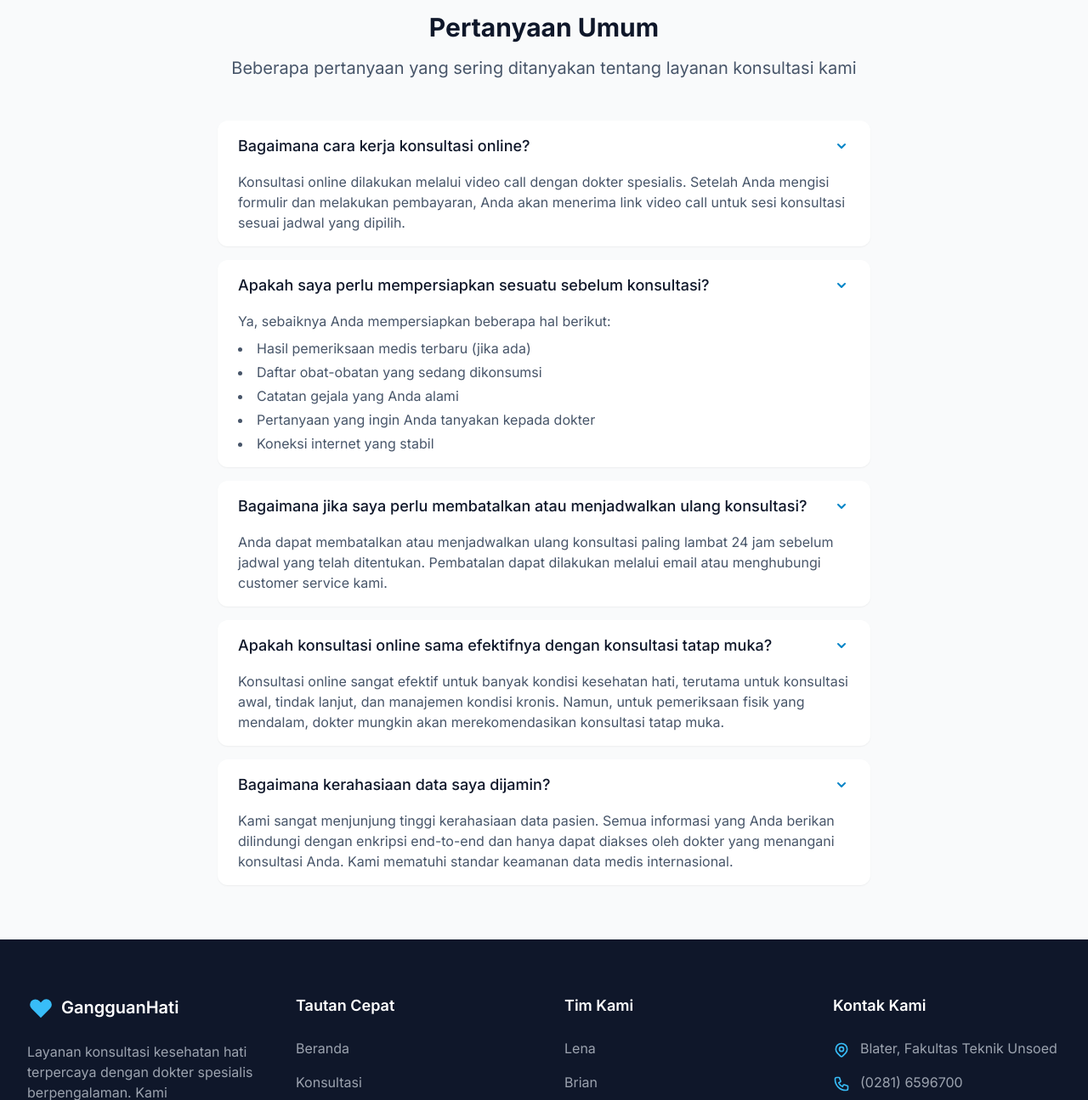
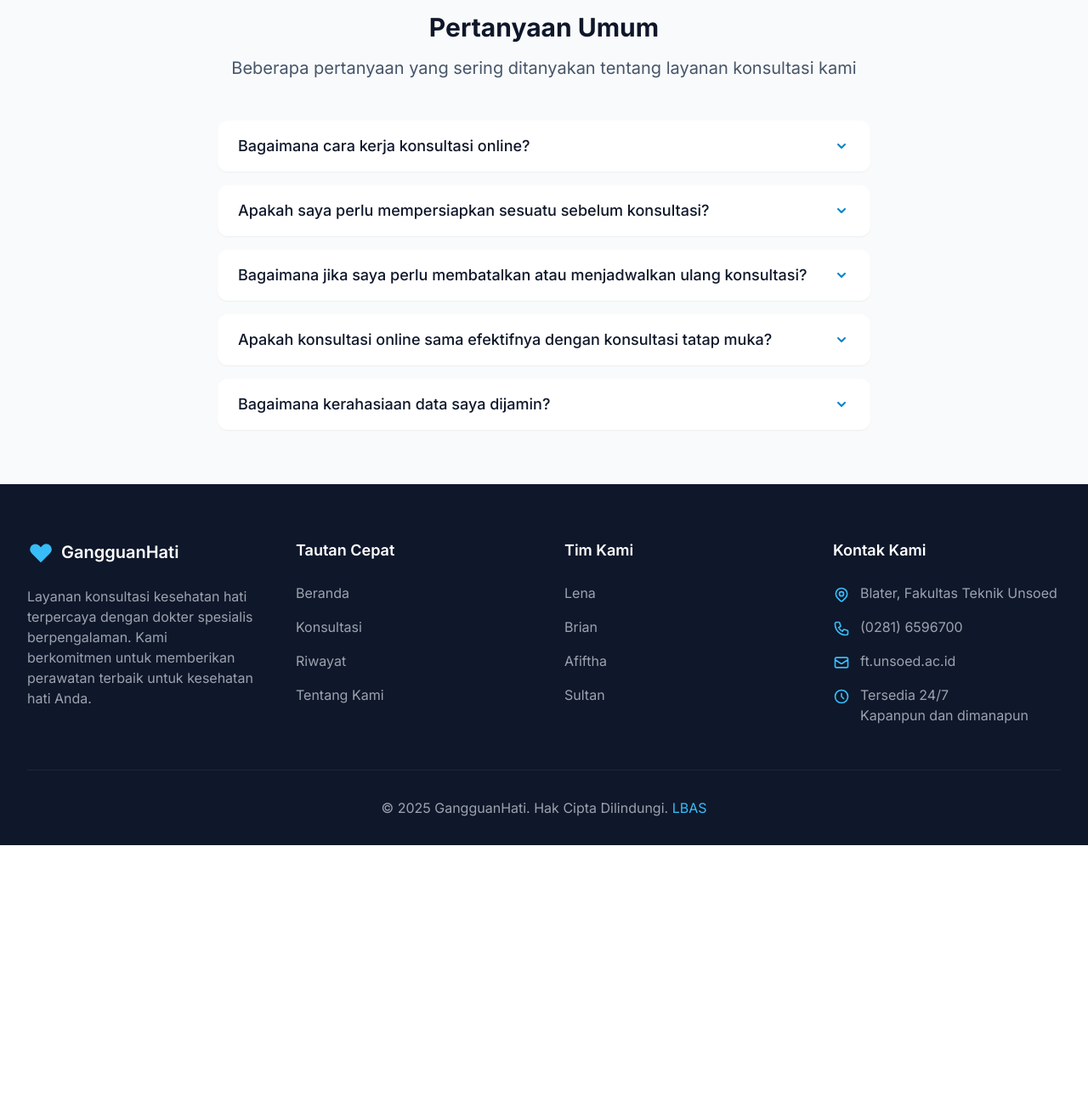
Before and after one commit to buriane/naive-bayes, a Django app: page /konsultasi/ in a window 1280 px wide. Shown: the part 859-2154 px from the top of the page at 85% size. After the commit the page ends 1854 px from the top, so only its background shows below. Run offline with Django 5.2, Linux system fonts and the light colour scheme; data that the repository does not hold is empty; some libraries are stand-ins or nearby versions.

```diff
--- a/diagnosis/templates/diagnosis/konsultasi.html
+++ b/diagnosis/templates/diagnosis/konsultasi.html
@@ -1,5 +1,6 @@
 <!DOCTYPE html>
 <html lang="id">
+
 <head>
   <meta charset="UTF-8" />
   <meta name="viewport" content="width=device-width, initial-scale=1.0" />
@@ -59,7 +60,8 @@
       },
     };
   </script>
-    <link rel="stylesheet" href="https://fonts.googleapis.com/css2?family=Inter:wght@300;400;500;600;700&family=Merriweather:wght@400;700&display=swap" />
+  <link rel="stylesheet"
+    href="https://fonts.googleapis.com/css2?family=Inter:wght@300;400;500;600;700&family=Merriweather:wght@400;700&display=swap" />
   <style>
     /* Custom animations */
     @keyframes fadeIn {
@@ -133,14 +135,18 @@
               {% csrf_token %}
               <!-- Gejala yang Dialami -->
               <div class="mb-8">
-                  <h3 class="text-lg font-semibold text-secondary-900 mb-4 border-b border-gray-200 pb-2">Gejala yang Dialami <span class="text-red-500">*</span></h3>
+                <h3 class="text-lg font-semibold text-secondary-900 mb-4 border-b border-gray-200 pb-2">Gejala yang
+                  Dialami <span class="text-red-500">*</span></h3>
                 <p class="text-sm text-secondary-600 mb-4">Pilih semua gejala yang Anda alami saat ini:</p>
 
                 <!-- Error message for no symptoms - hidden by default -->
-                  <div id="emptyGejalaError" class="hidden mb-4 p-3 bg-red-50 text-red-600 rounded-lg border border-red-200">
+                <div id="emptyGejalaError"
+                  class="hidden mb-4 p-3 bg-red-50 text-red-600 rounded-lg border border-red-200">
                   <div class="flex items-center">
-                      <svg xmlns="http://www.w3.org/2000/svg" class="h-5 w-5 mr-2" fill="none" viewBox="0 0 24 24" stroke="currentColor">
-                        <path stroke-linecap="round" stroke-linejoin="round" stroke-width="2" d="M12 8v4m0 4h.01M21 12a9 9 0 11-18 0 9 9 0 0118 0z" />
+                    <svg xmlns="http://www.w3.org/2000/svg" class="h-5 w-5 mr-2" fill="none" viewBox="0 0 24 24"
+                      stroke="currentColor">
+                      <path stroke-linecap="round" stroke-linejoin="round" stroke-width="2"
+                        d="M12 8v4m0 4h.01M21 12a9 9 0 11-18 0 9 9 0 0118 0z" />
                     </svg>
                     <span class="font-medium">Mohon pilih gejala yang Anda alami</span>
                   </div>
@@ -149,8 +155,10 @@
                 <!-- Empty state message if gejala_list is empty -->
                 {% if gejala_list|length == 0 %}
                 <div class="p-8 text-center bg-gray-50 rounded-lg border border-gray-200">
-                    <svg xmlns="http://www.w3.org/2000/svg" class="h-12 w-12 mx-auto text-gray-400 mb-4" fill="none" viewBox="0 0 24 24" stroke="currentColor">
-                      <path stroke-linecap="round" stroke-linejoin="round" stroke-width="2" d="M9 12h6m-6 4h6m2 5H7a2 2 0 01-2-2V5a2 2 0 012-2h5.586a1 1 0 01.707.293l5.414 5.414a1 1 0 01.293.707V19a2 2 0 01-2 2z" />
+                  <svg xmlns="http://www.w3.org/2000/svg" class="h-12 w-12 mx-auto text-gray-400 mb-4" fill="none"
+                    viewBox="0 0 24 24" stroke="currentColor">
+                    <path stroke-linecap="round" stroke-linejoin="round" stroke-width="2"
+                      d="M9 12h6m-6 4h6m2 5H7a2 2 0 01-2-2V5a2 2 0 012-2h5.586a1 1 0 01.707.293l5.414 5.414a1 1 0 01.293.707V19a2 2 0 01-2 2z" />
                   </svg>
                   <h4 class="text-lg font-medium text-secondary-800 mb-2">Tidak ada gejala tersedia</h4>
                   <p class="text-secondary-600">Mohon maaf, daftar gejala sedang tidak tersedia saat ini.</p>
@@ -161,7 +169,8 @@
                   <div class="space-y-3">
                     {% for g in gejala_list %} {% if forloop.counter0|divisibleby:2 %}
                     <label class="checkbox-card flex items-start p-3 border border-gray-200 rounded-lg">
-                        <input type="checkbox" name="gejala" value="{{ g.id_gejala }}" class="gejala-checkbox mt-1 h-4 w-4 text-primary-600 focus:ring-primary-500 border-gray-300 rounded" />
+                      <input type="checkbox" name="gejala" value="{{ g.id_gejala }}"
+                        class="gejala-checkbox mt-1 h-4 w-4 text-primary-600 focus:ring-primary-500 border-gray-300 rounded" />
                       <div class="ml-3">
                         <span class="text-secondary-900 font-medium">{{ g.nama_gejala }}</span>
                         <p class="text-xs text-secondary-600">{{ g.pertanyaan_gejala }}</p>
@@ -173,7 +182,8 @@
                   <div class="space-y-3">
                     {% for g in gejala_list %} {% if not forloop.counter0|divisibleby:2 %}
                     <label class="checkbox-card flex items-start p-3 border border-gray-200 rounded-lg">
-                        <input type="checkbox" name="gejala" value="{{ g.id_gejala }}" class="gejala-checkbox mt-1 h-4 w-4 text-primary-600 focus:ring-primary-500 border-gray-300 rounded" />
+                      <input type="checkbox" name="gejala" value="{{ g.id_gejala }}"
+                        class="gejala-checkbox mt-1 h-4 w-4 text-primary-600 focus:ring-primary-500 border-gray-300 rounded" />
                       <div class="ml-3">
                         <span class="text-secondary-900 font-medium">{{ g.nama_gejala }}</span>
                         <p class="text-xs text-secondary-600">{{ g.pertanyaan_gejala }}</p>
@@ -184,7 +194,9 @@
                 </div>
                 {% endif %}
               </div>
-                <button type="submit" class="w-full bg-primary-600 mt-3 text-white py-3 rounded-lg font-medium hover:bg-primary-700 transition-colors shadow-sm hover:shadow">Cek Diagnosis</button>
+              <button type="submit"
+                class="w-full bg-primary-600 mt-3 text-white py-3 rounded-lg font-medium hover:bg-primary-700 transition-colors shadow-sm hover:shadow">Cek
+                Diagnosis</button>
             </form>
           </div>
         </div>
@@ -196,8 +208,10 @@
             <ul class="space-y-5">
               <li class="flex">
                 <div class="flex-shrink-0 h-8 w-8 bg-primary-100 rounded-full flex items-center justify-center">
-                    <svg xmlns="http://www.w3.org/2000/svg" class="h-5 w-5 text-primary-600" fill="none" viewBox="0 0 24 24" stroke="currentColor">
-                      <path stroke-linecap="round" stroke-linejoin="round" stroke-width="2" d="M9 12l2 2 4-4m6 2a9 9 0 11-18 0 9 9 0 0118 0z" />
+                  <svg xmlns="http://www.w3.org/2000/svg" class="h-5 w-5 text-primary-600" fill="none"
+                    viewBox="0 0 24 24" stroke="currentColor">
+                    <path stroke-linecap="round" stroke-linejoin="round" stroke-width="2"
+                      d="M9 12l2 2 4-4m6 2a9 9 0 11-18 0 9 9 0 0118 0z" />
                   </svg>
                 </div>
                 <div class="ml-4">
@@ -207,8 +221,10 @@
               </li>
               <li class="flex">
                 <div class="flex-shrink-0 h-8 w-8 bg-primary-100 rounded-full flex items-center justify-center">
-                    <svg xmlns="http://www.w3.org/2000/svg" class="h-5 w-5 text-primary-600" fill="none" viewBox="0 0 24 24" stroke="currentColor">
-                      <path stroke-linecap="round" stroke-linejoin="round" stroke-width="2" d="M12 8v4l3 3m6-3a9 9 0 11-18 0 9 9 0 0118 0z" />
+                  <svg xmlns="http://www.w3.org/2000/svg" class="h-5 w-5 text-primary-600" fill="none"
+                    viewBox="0 0 24 24" stroke="currentColor">
+                    <path stroke-linecap="round" stroke-linejoin="round" stroke-width="2"
+                      d="M12 8v4l3 3m6-3a9 9 0 11-18 0 9 9 0 0118 0z" />
                   </svg>
                 </div>
                 <div class="ml-4">
@@ -218,8 +234,10 @@
               </li>
               <li class="flex">
                 <div class="flex-shrink-0 h-8 w-8 bg-primary-100 rounded-full flex items-center justify-center">
-                    <svg xmlns="http://www.w3.org/2000/svg" class="h-5 w-5 text-primary-600" fill="none" viewBox="0 0 24 24" stroke="currentColor">
-                      <path stroke-linecap="round" stroke-linejoin="round" stroke-width="2" d="M12 8c-1.657 0-3 .895-3 2s1.343 2 3 2 3 .895 3 2-1.343 2-3 2m0-8c1.11 0 2.08.402 2.599 1M12 16v2m0-6V8m0 8h0m0-8h0" />
+                  <svg xmlns="http://www.w3.org/2000/svg" class="h-5 w-5 text-primary-600" fill="none"
+                    viewBox="0 0 24 24" stroke="currentColor">
+                    <path stroke-linecap="round" stroke-linejoin="round" stroke-width="2"
+                      d="M12 8c-1.657 0-3 .895-3 2s1.343 2 3 2 3 .895 3 2-1.343 2-3 2m0-8c1.11 0 2.08.402 2.599 1M12 16v2m0-6V8m0 8h0m0-8h0" />
                   </svg>
                 </div>
                 <div class="ml-4">
@@ -231,25 +249,25 @@
 
             <div class="mt-8 pt-8 border-t border-gray-200">
               <h3 class="text-xl font-bold text-secondary-900 mb-4">Butuh Bantuan?</h3>
-                <p class="text-secondary-600 mb-4">Jika Anda memiliki pertanyaan atau kesulitan dalam mengisi formulir konsultasi, silakan hubungi kami.</p>
+              <p class="text-secondary-600 mb-4">Jika Anda memiliki pertanyaan atau kesulitan dalam mengisi formulir
+                konsultasi, silakan hubungi kami.</p>
               <ul class="space-y-3">
                 <li class="flex items-center">
                   <div class="flex-shrink-0 h-8 w-8 bg-primary-100 rounded-full flex items-center justify-center">
-                      <svg xmlns="http://www.w3.org/2000/svg" class="h-4 w-4 text-primary-600" fill="none" viewBox="0 0 24 24" stroke="currentColor">
-                        <path
-                          stroke-linecap="round"
-                          stroke-linejoin="round"
-                          stroke-width="2"
-                          d="M3 5a2 2 0 012-2h3.28a1 1 0 01.948.684l1.498 4.493a1 1 0 01-.502 1.21l-2.257 1.13a11.042 11.042 0 000 4.438l2.257 1.13a1 1 0 01.502 1.21l-1.498 4.493a1 1 0 01-.948.684H5a2 2 0 01-2-2v-3.28a1 1 0 01.684-.948l4.493-1.498a1 1 0 011.21.502l1.13 2.257a11.042 11.042 0 004.438 0l1.13-2.257a1 1 0 011.21-.502l4.493 1.498a1 1 0 01.684.948V19a2 2 0 01-2 2h-3.28a1 1 0 01-.948-.684l-1.498-4.493a1 1 0 01.502-1.21l2.257-1.13a11.042 11.042 0 000-4.438l-2.257-1.13a1 1 0 01-.502-1.21l1.498-4.493A1 1 0 0116.72 3H20a2 2 0 012 2v3.28a1 1 0 01-.684.948l-4.493 1.498a1 1 0 01-1.21-.502L14.5 8.969a11.042 11.042 0 00-4.438 0L8.93 11.226a1 1 0 01-1.21.502L3.227 10.23A1 1 0 013 9.282V6a2 2 0 012-2h3.28z"
-                        />
+                    <svg xmlns="http://www.w3.org/2000/svg" class="h-4 w-4 text-primary-600" fill="none"
+                      viewBox="0 0 24 24" stroke="currentColor">
+                      <path stroke-linecap="round" stroke-linejoin="round" stroke-width="2"
+                        d="M3 5a2 2 0 012-2h3.28a1 1 0 01.948.684l1.498 4.493a1 1 0 01-.502 1.21l-2.257 1.13a11.042 11.042 0 000 4.438l2.257 1.13a1 1 0 01.502 1.21l-1.498 4.493a1 1 0 01-.948.684H5a2 2 0 01-2-2v-3.28a1 1 0 01.684-.948l4.493-1.498a1 1 0 011.21.502l1.13 2.257a11.042 11.042 0 004.438 0l1.13-2.257a1 1 0 011.21-.502l4.493 1.498a1 1 0 01.684.948V19a2 2 0 01-2 2h-3.28a1 1 0 01-.948-.684l-1.498-4.493a1 1 0 01.502-1.21l2.257-1.13a11.042 11.042 0 000-4.438l-2.257-1.13a1 1 0 01-.502-1.21l1.498-4.493A1 1 0 0116.72 3H20a2 2 0 012 2v3.28a1 1 0 01-.684.948l-4.493 1.498a1 1 0 01-1.21-.502L14.5 8.969a11.042 11.042 0 00-4.438 0L8.93 11.226a1 1 0 01-1.21.502L3.227 10.23A1 1 0 013 9.282V6a2 2 0 012-2h3.28z" />
                     </svg>
                   </div>
                   <span class="ml-3 text-secondary-600">(0281) 6596700</span>
                 </li>
                 <li class="flex items-center">
                   <div class="flex-shrink-0 h-8 w-8 bg-primary-100 rounded-full flex items-center justify-center">
-                      <svg xmlns="http://www.w3.org/2000/svg" class="h-4 w-4 text-primary-600" fill="none" viewBox="0 0 24 24" stroke="currentColor">
-                        <path stroke-linecap="round" stroke-linejoin="round" stroke-width="2" d="M3 8l7.89 5.26a2 2 0 002.22 0L21 8M5 19h14a2 2 0 002-2V7a2 2 0 00-2-2H5a2 2 0 00-2 2v10a2 2 0 002 2z" />
+                    <svg xmlns="http://www.w3.org/2000/svg" class="h-4 w-4 text-primary-600" fill="none"
+                      viewBox="0 0 24 24" stroke="currentColor">
+                      <path stroke-linecap="round" stroke-linejoin="round" stroke-width="2"
+                        d="M3 8l7.89 5.26a2 2 0 002.22 0L21 8M5 19h14a2 2 0 002-2V7a2 2 0 00-2-2H5a2 2 0 00-2 2v10a2 2 0 002 2z" />
                     </svg>
                   </div>
                   <span class="ml-3 text-secondary-600">ft.unsoed.ac.id</span>
@@ -273,13 +291,13 @@
       <div class="max-w-3xl mx-auto">
         <div class="space-y-4 animate-fade-in animate-delay-100">
           <div class="bg-white rounded-xl shadow-sm overflow-hidden">
-              <button class="flex justify-between items-center w-full px-6 py-4 text-left focus:outline-none">
+            <button class="faq-button flex justify-between items-center w-full px-6 py-4 text-left focus:outline-none hover:bg-gray-50 transition-colors" data-target="faq-1">
               <span class="text-lg font-medium text-secondary-900">Bagaimana cara kerja konsultasi online?</span>
-                <svg xmlns="http://www.w3.org/2000/svg" class="h-5 w-5 text-primary-600" viewBox="0 0 20 20" fill="currentColor">
+              <svg xmlns="http://www.w3.org/2000/svg" class="faq-icon h-5 w-5 text-primary-600 transform transition-transform duration-200" viewBox="0 0 20 20" fill="currentColor">
                 <path fill-rule="evenodd" d="M5.293 7.293a1 1 0 011.414 0L10 10.586l3.293-3.293a1 1 0 111.414 1.414l-4 4a1 1 0 01-1.414 0l-4-4a1 1 0 010-1.414z" clip-rule="evenodd" />
               </svg>
             </button>
-              <div class="px-6 pb-4">
+            <div id="faq-1" class="faq-content hidden px-6 pb-4">
               <p class="text-secondary-600">
                 Konsultasi online dilakukan melalui video call dengan dokter spesialis. Setelah Anda mengisi formulir dan melakukan pembayaran, Anda akan menerima link video call untuk sesi konsultasi sesuai jadwal yang dipilih.
               </p>
@@ -287,13 +305,13 @@
           </div>
 
           <div class="bg-white rounded-xl shadow-sm overflow-hidden">
-              <button class="flex justify-between items-center w-full px-6 py-4 text-left focus:outline-none">
+            <button class="faq-button flex justify-between items-center w-full px-6 py-4 text-left focus:outline-none hover:bg-gray-50 transition-colors" data-target="faq-2">
               <span class="text-lg font-medium text-secondary-900">Apakah saya perlu mempersiapkan sesuatu sebelum konsultasi?</span>
-                <svg xmlns="http://www.w3.org/2000/svg" class="h-5 w-5 text-primary-600" viewBox="0 0 20 20" fill="currentColor">
+              <svg xmlns="http://www.w3.org/2000/svg" class="faq-icon h-5 w-5 text-primary-600 transform transition-transform duration-200" viewBox="0 0 20 20" fill="currentColor">
                 <path fill-rule="evenodd" d="M5.293 7.293a1 1 0 011.414 0L10 10.586l3.293-3.293a1 1 0 111.414 1.414l-4 4a1 1 0 01-1.414 0l-4-4a1 1 0 010-1.414z" clip-rule="evenodd" />
               </svg>
             </button>
-              <div class="px-6 pb-4">
+            <div id="faq-2" class="faq-content hidden px-6 pb-4">
               <p class="text-secondary-600">Ya, sebaiknya Anda mempersiapkan beberapa hal berikut:</p>
               <ul class="list-disc list-inside mt-2 space-y-1 text-secondary-600">
                 <li>Hasil pemeriksaan medis terbaru (jika ada)</li>
@@ -306,13 +324,13 @@
           </div>
 
           <div class="bg-white rounded-xl shadow-sm overflow-hidden">
-              <button class="flex justify-between items-center w-full px-6 py-4 text-left focus:outline-none">
+            <button class="faq-button flex justify-between items-center w-full px-6 py-4 text-left focus:outline-none hover:bg-gray-50 transition-colors" data-target="faq-3">
               <span class="text-lg font-medium text-secondary-900">Bagaimana jika saya perlu membatalkan atau menjadwalkan ulang konsultasi?</span>
-                <svg xmlns="http://www.w3.org/2000/svg" class="h-5 w-5 text-primary-600" viewBox="0 0 20 20" fill="currentColor">
+              <svg xmlns="http://www.w3.org/2000/svg" class="faq-icon h-5 w-5 text-primary-600 transform transition-transform duration-200" viewBox="0 0 20 20" fill="currentColor">
                 <path fill-rule="evenodd" d="M5.293 7.293a1 1 0 011.414 0L10 10.586l3.293-3.293a1 1 0 111.414 1.414l-4 4a1 1 0 01-1.414 0l-4-4a1 1 0 010-1.414z" clip-rule="evenodd" />
               </svg>
             </button>
-              <div class="px-6 pb-4">
+            <div id="faq-3" class="faq-content hidden px-6 pb-4">
               <p class="text-secondary-600">
                 Anda dapat membatalkan atau menjadwalkan ulang konsultasi paling lambat 24 jam sebelum jadwal yang telah ditentukan. Pembatalan dapat dilakukan melalui email atau menghubungi customer service kami.
               </p>
@@ -320,13 +338,13 @@
           </div>
 
           <div class="bg-white rounded-xl shadow-sm overflow-hidden">
-              <button class="flex justify-between items-center w-full px-6 py-4 text-left focus:outline-none">
+            <button class="faq-button flex justify-between items-center w-full px-6 py-4 text-left focus:outline-none hover:bg-gray-50 transition-colors" data-target="faq-4">
               <span class="text-lg font-medium text-secondary-900">Apakah konsultasi online sama efektifnya dengan konsultasi tatap muka?</span>
-                <svg xmlns="http://www.w3.org/2000/svg" class="h-5 w-5 text-primary-600" viewBox="0 0 20 20" fill="currentColor">
+              <svg xmlns="http://www.w3.org/2000/svg" class="faq-icon h-5 w-5 text-primary-600 transform transition-transform duration-200" viewBox="0 0 20 20" fill="currentColor">
                 <path fill-rule="evenodd" d="M5.293 7.293a1 1 0 011.414 0L10 10.586l3.293-3.293a1 1 0 111.414 1.414l-4 4a1 1 0 01-1.414 0l-4-4a1 1 0 010-1.414z" clip-rule="evenodd" />
               </svg>
             </button>
-              <div class="px-6 pb-4">
+            <div id="faq-4" class="faq-content hidden px-6 pb-4">
               <p class="text-secondary-600">
                 Konsultasi online sangat efektif untuk banyak kondisi kesehatan hati, terutama untuk konsultasi awal, tindak lanjut, dan manajemen kondisi kronis. Namun, untuk pemeriksaan fisik yang mendalam, dokter mungkin akan
                 merekomendasikan konsultasi tatap muka.
@@ -335,13 +353,13 @@
           </div>
 
           <div class="bg-white rounded-xl shadow-sm overflow-hidden">
-              <button class="flex justify-between items-center w-full px-6 py-4 text-left focus:outline-none">
+            <button class="faq-button flex justify-between items-center w-full px-6 py-4 text-left focus:outline-none hover:bg-gray-50 transition-colors" data-target="faq-5">
               <span class="text-lg font-medium text-secondary-900">Bagaimana kerahasiaan data saya dijamin?</span>
-                <svg xmlns="http://www.w3.org/2000/svg" class="h-5 w-5 text-primary-600" viewBox="0 0 20 20" fill="currentColor">
+              <svg xmlns="http://www.w3.org/2000/svg" class="faq-icon h-5 w-5 text-primary-600 transform transition-transform duration-200" viewBox="0 0 20 20" fill="currentColor">
                 <path fill-rule="evenodd" d="M5.293 7.293a1 1 0 011.414 0L10 10.586l3.293-3.293a1 1 0 111.414 1.414l-4 4a1 1 0 01-1.414 0l-4-4a1 1 0 010-1.414z" clip-rule="evenodd" />
               </svg>
             </button>
-              <div class="px-6 pb-4">
+            <div id="faq-5" class="faq-content hidden px-6 pb-4">
               <p class="text-secondary-600">
                 Kami sangat menjunjung tinggi kerahasiaan data pasien. Semua informasi yang Anda berikan dilindungi dengan enkripsi end-to-end dan hanya dapat diakses oleh dokter yang menangani konsultasi Anda. Kami mematuhi standar
                 keamanan data medis internasional.
@@ -377,7 +395,40 @@
           }, 5000);
         }
       });
+
+      // FAQ Accordion functionality
+      const faqButtons = document.querySelectorAll('.faq-button');
+
+      faqButtons.forEach(button => {
+        button.addEventListener('click', function () {
+          const targetId = this.getAttribute('data-target');
+          const content = document.getElementById(targetId);
+          const icon = this.querySelector('.faq-icon');
+
+          // Close all other FAQ items
+          faqButtons.forEach(otherButton => {
+            if (otherButton !== this) {
+              const otherTargetId = otherButton.getAttribute('data-target');
+              const otherContent = document.getElementById(otherTargetId);
+              const otherIcon = otherButton.querySelector('.faq-icon');
+
+              otherContent.classList.add('hidden');
+              otherIcon.classList.remove('rotate-180');
+            }
+          });
+
+          // Toggle current FAQ item
+          if (content.classList.contains('hidden')) {
+            content.classList.remove('hidden');
+            icon.classList.add('rotate-180');
+          } else {
+            content.classList.add('hidden');
+            icon.classList.remove('rotate-180');
+          }
+        });
+      });
     });
   </script>
 </body>
+
 </html>
--- a/diagnosis/templates/diagnosis/login.html
+++ b/diagnosis/templates/diagnosis/login.html
@@ -112,7 +112,7 @@
                 <div class="bg-white rounded-2xl shadow-elegant overflow-hidden">
                     <div class="px-8 pt-8 pb-6 text-center">
                         <h2 class="text-3xl font-bold text-secondary-900 mb-2">MASUK</h2>
-                        <p class="text-secondary-600">Masuk ke akun Anda untuk mengakses layanan konsultasi</p>
+                        <p class="text-secondary-600">Masuk ke akun Anda untuk mengakses layanan riwayat</p>
                     </div>
 
                     <div class="p-8 pt-0">
--- a/diagnosis/templates/diagnosis/register.html
+++ b/diagnosis/templates/diagnosis/register.html
@@ -139,7 +139,7 @@
                 <div class="bg-white rounded-2xl shadow-elegant overflow-hidden">
                     <div class="px-8 pt-8 pb-6 text-center">
                         <h2 class="text-3xl font-bold text-secondary-900 mb-2">DAFTAR</h2>
-                        <p class="text-secondary-600">Buat akun baru untuk mengakses layanan konsultasi</p>
+                        <p class="text-secondary-600">Buat akun baru untuk mengakses layanan riwayat</p>
                     </div>
 
                     <div class="p-8 pt-0">
```
Lines whose indentation alone changed are shown as unchanged.
